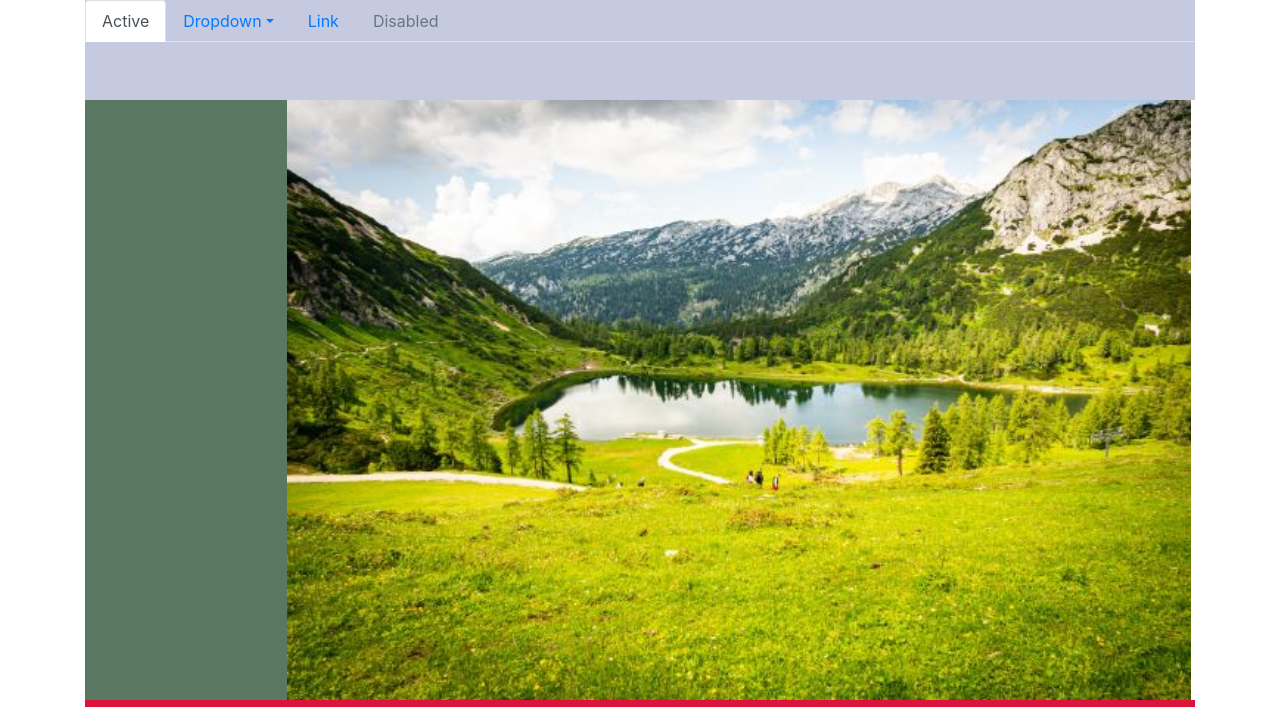
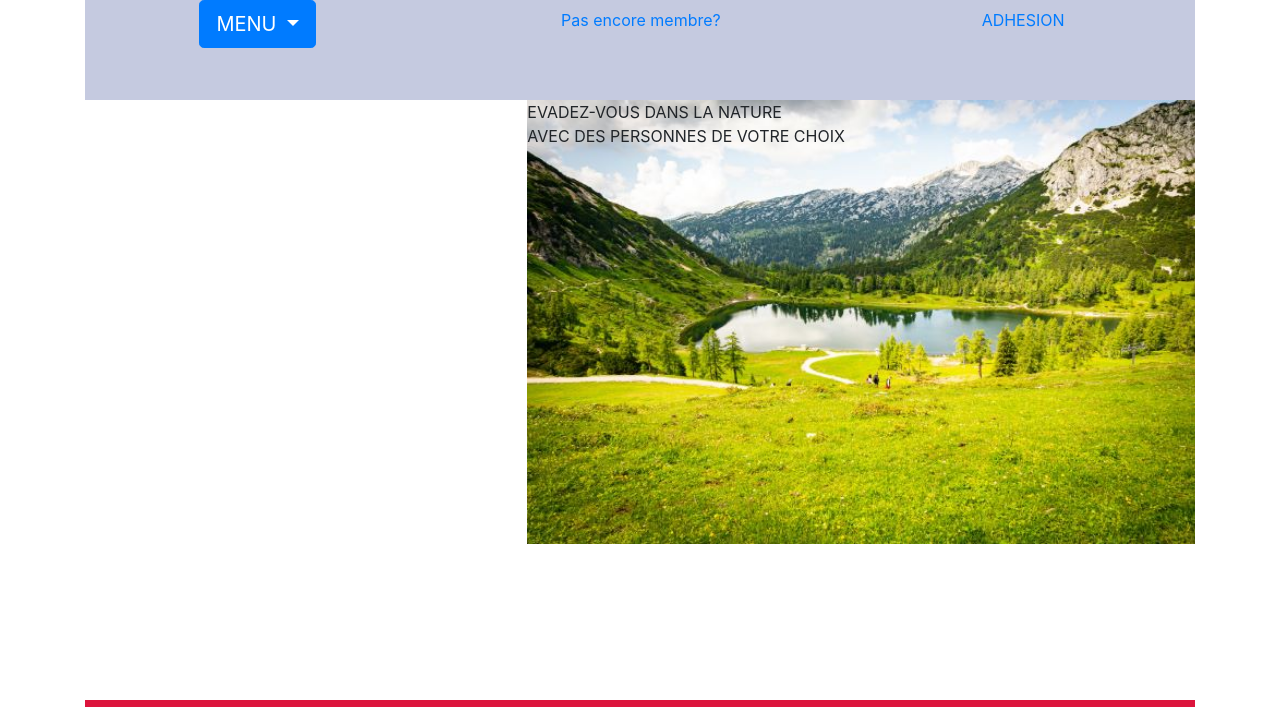
Before and after one commit to Magbetha/depot_final, a plain HTML site: page index.html in a window 1280 px wide. Shown: the top 707 px of the page. Drawn offline with nearby package versions, Linux system fonts and the light colour scheme.

Commit message:
Update index.html

```diff
--- a/index.html
+++ b/index.html
@@ -3,37 +3,46 @@
     <head>
         <meta charset="utf-8">
         <meta name="viewport" content="width=device-width">
-        <title></title>
+        <title>RENDONNEURS DU NORD</title>
         <link rel="stylesheet" href="bootstrap.min.css">
+        <script src="https://cdn.jsdelivr.net/npm/bootstrap@5.0.0-beta1/dist/js/bootstrap.bundle.min.js"
+        integrity="sha384-ygbV9kiqUc6oa4msXn9868pTtWMgiQaeYH7/t7LECLbyPA2x65Kgf80OJFdroafW"
+        crossorigin="anonymous"></script>
         <link rel="stylesheet" href="style.css" type="text/css">
     </head>
     <body>
         <div class="container">
             <div class="header">
-                <ul class="nav nav-tabs">
+              <ul class="nav nav-pills nav-fill">
                 <li class="nav-item">
-                      <a class="nav-link active" aria-current="page" href="#">Active</a>
-                    </li>
-                    <li class="nav-item dropdown">
-                      <a class="nav-link dropdown-toggle" data-bs-toggle="dropdown" href="#" role="button" aria-expanded="false">Dropdown</a>
-                      <ul class="dropdown-menu">
-                        <li><a class="dropdown-item" href="#">Action</a></li>
-                        <li><a class="dropdown-item" href="#">Another action</a></li>
-                        <li><a class="dropdown-item" href="#">Something else here</a></li>
-                        <li><hr class="dropdown-divider"></li>
-                        <li><a class="dropdown-item" href="#">Separated link</a></li>
+                  <div class="dropdown">
+                    <button class="btn btn-primary btn-lg dropdown-toggle"
+                    type="button" id="dropdownMenuButton"
+                     data-bs-toggle="dropdown" aria-expanded="false">
+                      MENU
+                    </button>
+                    <ul class="dropdown-menu" aria-labelledby="dropdownMenuButton">
+                      <li><a class="dropdown-item" href="#">ACCUEIL</a></li>
+                      <li><a class="dropdown-item" href="#">ADHESION</a></li>
+                      <li><a class="dropdown-item" href="#">CONTACTS</a></li>
                     </ul>
+                  </div>
+                 <!-- <a class="nav-link active" aria-current="page" href="#">Active</a> -->
                 </li>
                 <li class="nav-item">
-                      <a class="nav-link" href="#">Link</a>
+                  <a class="nav-link" href="#">Pas encore membre?</a>
                 </li>
                 <li class="nav-item">
-                      <a class="nav-link disabled" href="#" tabindex="-1" aria-disabled="true">Disabled</a>
+                  <a class="nav-link" href="#">ADHESION</a>
                 </li>
+
               </ul>
             </div>
-            <div class="content"></div>
-            <div class="aside"></div>
+            <div class="content">
+              <div class="text_center"> EVADEZ-VOUS DANS LA NATURE
+                <br>AVEC DES PERSONNES DE VOTRE CHOIX</div>
+            </div>
+            <!--<div class="aside"></div>-->
             <div class="footer">
               <div class="container-footer">
                 <div class="nous-contacter">
```
Lines whose indentation alone changed are shown as unchanged.
